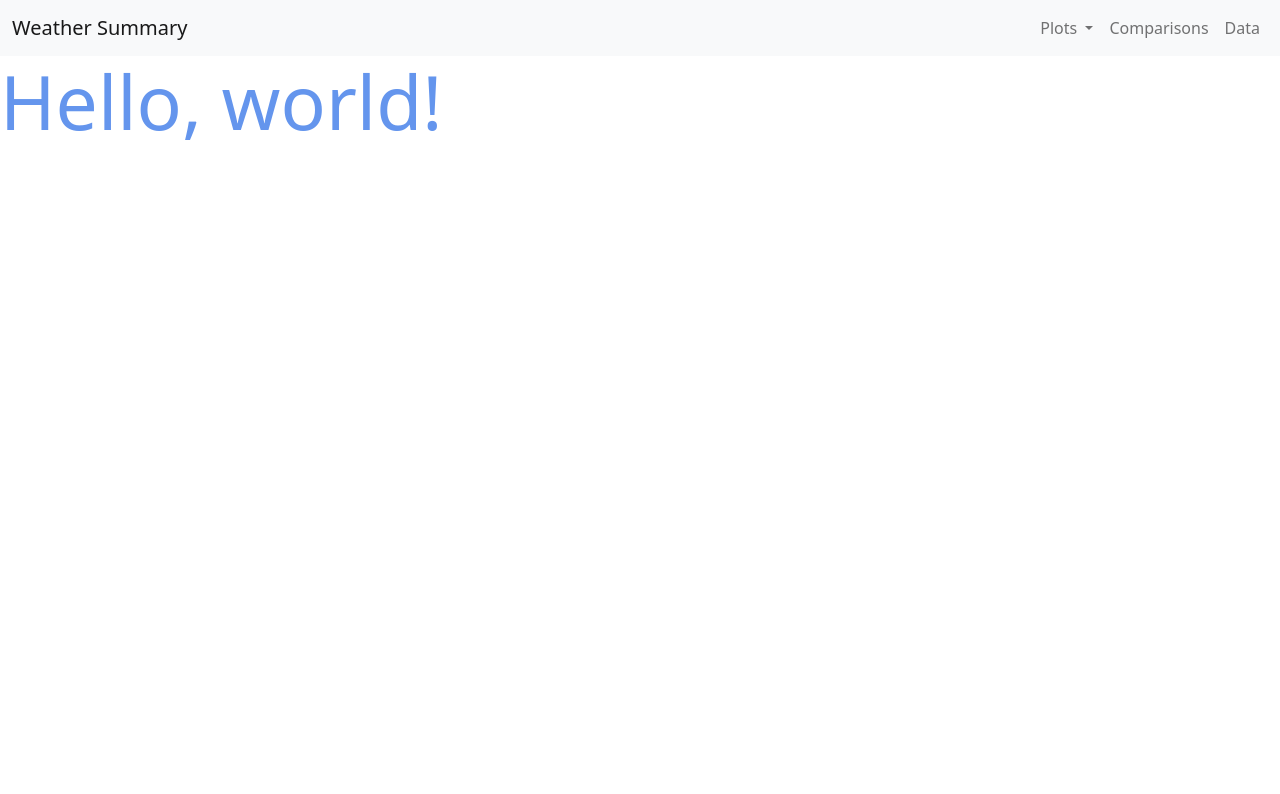
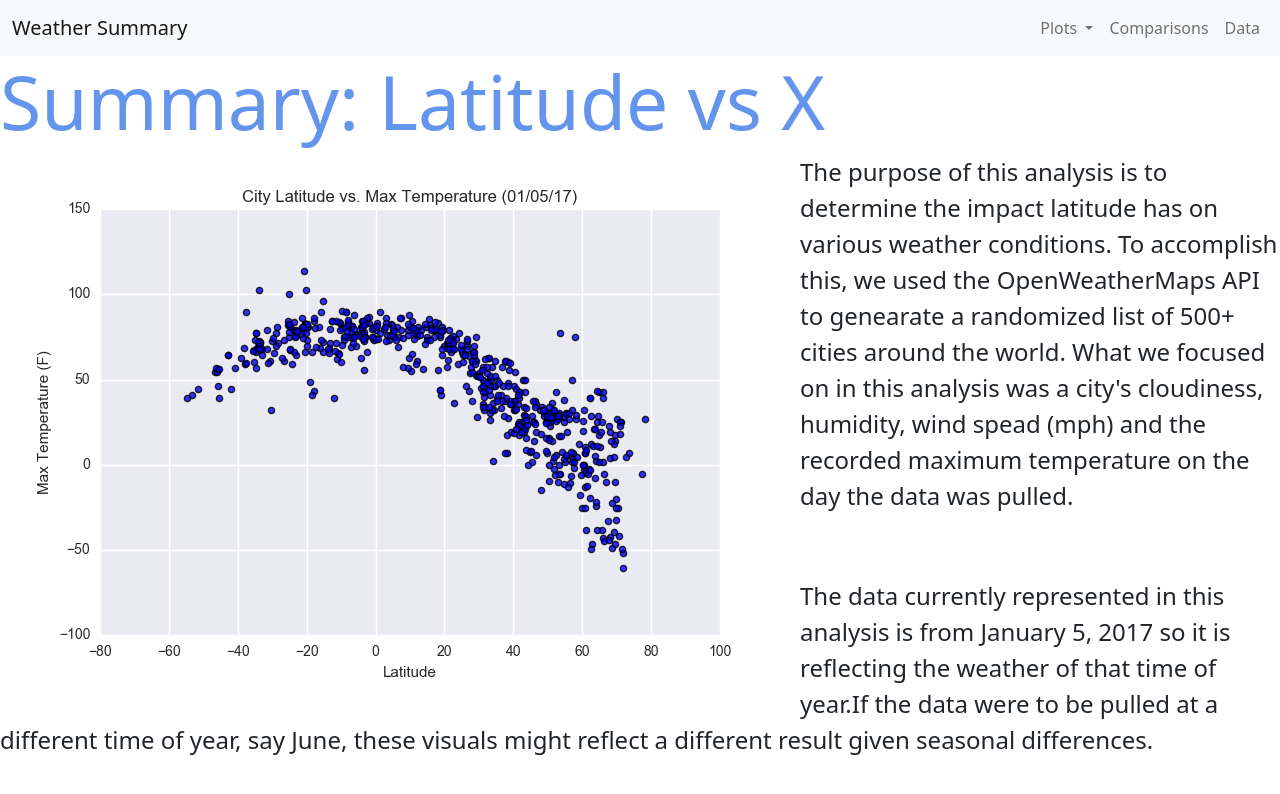
Before and after one commit to LaurenGT/web_design_challenge, a plain HTML site: page index.html in a window 1280 px wide. Drawn offline with nearby package versions, Linux system fonts and the light colour scheme.

Commit message:
adding content to index.html

```diff
--- a/index.html
+++ b/index.html
@@ -62,7 +62,11 @@ Links to each visualizations page. There should be a sidebar containing preview
       </div>
       </nav>
 
-    <h1>Hello, world!</h1>
+    <h1>Summary: Latitude vs X</h1>
+    <img src="./Resources/assets/images/temp.png" align="left"/><p>The purpose of this analysis is to determine the impact latitude has on various weather conditions. To accomplish this, we used the OpenWeatherMaps API to genearate a randomized list of 500+ cities around the world. What we focused on in this analysis was a city's cloudiness, humidity, wind spead (mph) and the recorded maximum temperature on the day the data was pulled.</p>
+    <br>
+    <br>
+    <p>The data currently represented in this analysis is from January 5, 2017 so it is reflecting the weather of that time of year.If the data were to be pulled at a different time of year, say June, these visuals might reflect a different result given seasonal differences.</p>
   </body>
 
   <footer>
```
Also changed, not shown: wind.html (+1 -1 lines).
